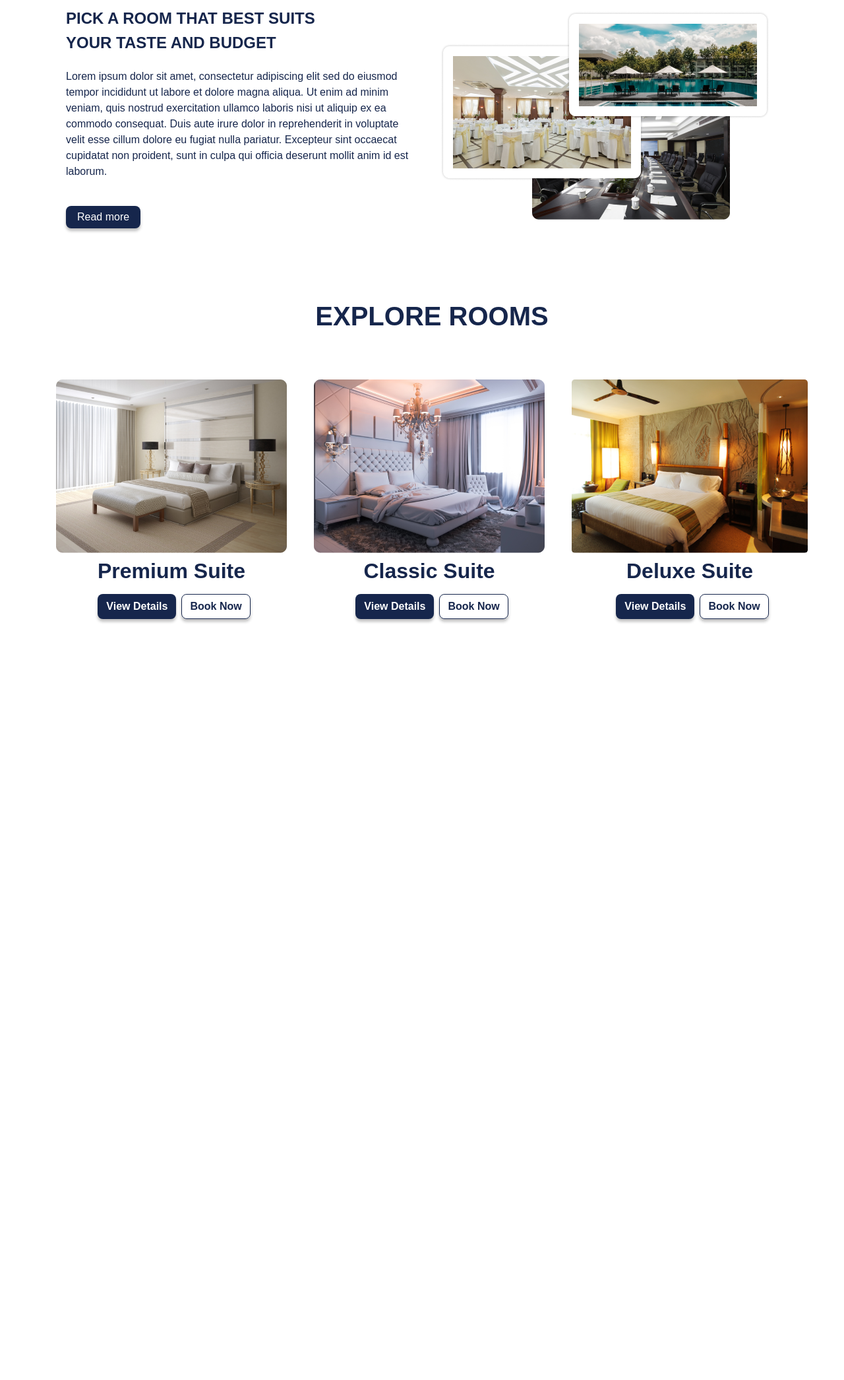
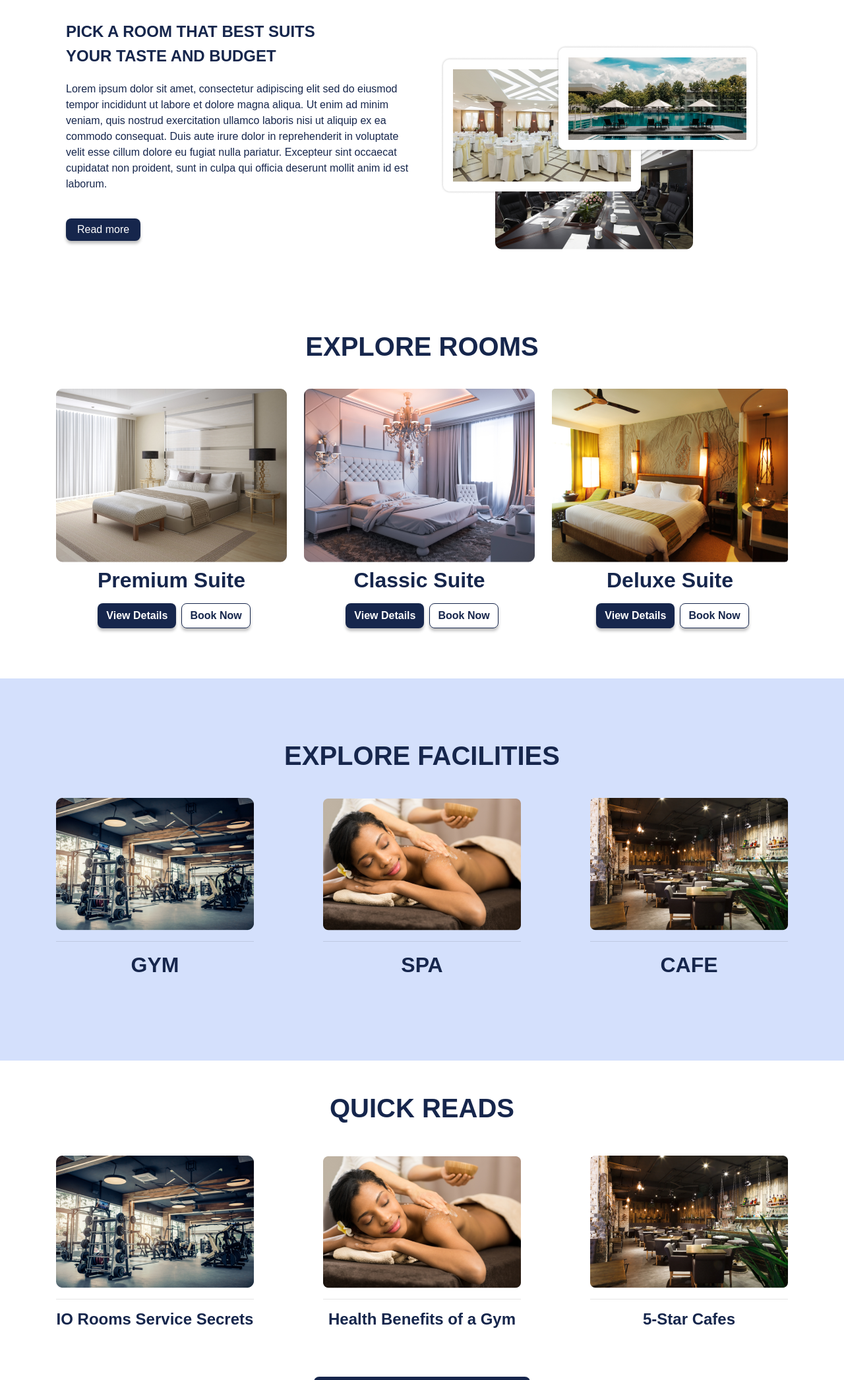
Before and after one commit to bony237/hotel_envato_avengers, a plain HTML site: page homepage.html in a window 1280 px wide. Shown: the part 709-2800 px from the top of the page at 66% size. Before the commit the page ends 1695 px from the top, so only its background shows below. Drawn offline with nearby package versions, Linux system fonts and the light colour scheme; a web font is replaced by a local one.

Commit message:
faciities, reads sections Done

```diff
--- a/homepage.html
+++ b/homepage.html
@@ -17,7 +17,7 @@
   </head>
   <body>
     <!--header-->
-    <header>
+    <header class="position-relative">
       <div class="bgColor d-flex align-items-center align-items-sm-start">
         <div>
           <div
@@ -57,10 +57,14 @@
     <!--end header-->
 
     <!--About-us-->
-    <div class="about_us singleColor">
+    <div
+      class="about_us singleColor position-relative d-flex align-items-center"
+    >
       <div class="container">
-        <p class="h1 text-center my-5 font-weight-bold">ABOUT US</p>
-        <div class="d-flex flex-row flex-wrap positioningBloc">
+        <p class="h1 text-center mb-5 font-weight-bold">ABOUT US</p>
+        <div
+          class="d-flex flex-row flex-wrap positioningBloc position-relative"
+        >
           <div class="col-12 col-lg-6">
             <p class="h4 font-weight-bold">PICK A ROOM THAT BEST SUITS</p>
             <p class="h4 font-weight-bold">YOUR TASTE AND BUDGET</p>
@@ -83,11 +87,25 @@
               Read more
             </div>
           </div>
-          <div class="col-12 col-lg-6 d-none d-lg-block blockImg">
+          <div
+            class="col-12 col-lg-6 d-none d-lg-block position-absolute blockImg"
+          >
             <div class="d-flex align-items-center justify-content-center">
-              <img src="style/meeting_room.png" alt="meeting_room" />
-              <img src="style/reception_oom.png" alt="reception_oom" />
-              <img src="style/swimming_pool.png" alt="swimming_pool" />
+              <img
+                src="style/meeting_room.png"
+                alt="meeting_room"
+                class="position-absolute"
+              />
+              <img
+                src="style/reception_oom.png"
+                alt="reception_oom"
+                class="position-absolute"
+              />
+              <img
+                src="style/swimming_pool.png"
+                alt="swimming_pool"
+                class="position-absolute"
+              />
             </div>
           </div>
         </div>
@@ -96,11 +114,12 @@
     <!--end About-us-->
 
     <!--Explore rooms-->
-    <div class="singleColor my-3 container position-relative">
-      <div class="rooms">
-        <h1 class="font-weight-bold my-5 text-center">EXPLORE ROOMS</h1>
+    <div class="singleColor rooms position-relative d-flex align-items-center">
+      <div class="container">
+        <h1 class="font-weight-bold mb-3 text-center">EXPLORE ROOMS</h1>
+
         <div
-          class="d-flex flex-row flex-wrap justify-content-between align-items-center"
+          class="d-flex flex-lg-row flex-column flex-wrap justify-content-between align-items-center"
         >
           <div class="my-4">
             <img src="style/premium.png" alt="premium" />
@@ -111,7 +130,9 @@
               <div class="btn formatBtn mx-2 font-weight-bold">
                 View Details
               </div>
-              <div class="btn formatBtn-outline font-weight-bold">Book Now</div>
+              <div class="btn formatBtn-outline font-weight-bold">
+                Book Now
+              </div>
             </div>
           </div>
           <div class="my-4">
@@ -123,7 +144,9 @@
               <div class="btn formatBtn mx-2 font-weight-bold">
                 View Details
               </div>
-              <div class="btn formatBtn-outline font-weight-bold">Book Now</div>
+              <div class="btn formatBtn-outline font-weight-bold">
+                Book Now
+              </div>
             </div>
           </div>
           <div class="my-4">
@@ -135,7 +158,9 @@
               <div class="btn formatBtn mx-2 font-weight-bold">
                 View Details
               </div>
-              <div class="btn formatBtn-outline font-weight-bold">Book Now</div>
+              <div class="btn formatBtn-outline font-weight-bold">
+                Book Now
+              </div>
             </div>
           </div>
         </div>
@@ -143,5 +168,74 @@
     </div>
 
     <!--end Explore rooms-->
+
+    <!--Explore facilities-->
+    <div
+      class="explore_facilities bgColor2 singleColor position-relative d-flex align-items-center"
+    >
+      <div class="container">
+        <h1 class="text-center font-weight-bold mb-3">EXPLORE FACILITIES</h1>
+        <div
+          class="d-flex flex-md-row flex-column flex-wrap justify-content-between align-items-center"
+        >
+          <div class="my-4">
+            <img src="style/gym.png" alt="gym" />
+            <hr />
+            <p class="h2 text-center font-weight-bold">GYM</p>
+          </div>
+          <div class="my-4">
+            <img src="style/spa.png" alt="spa" />
+            <hr />
+            <p class="h2 text-center font-weight-bold">SPA</p>
+          </div>
+          <div class="my-4">
+            <img src="style/cafe.png" alt="cafe" />
+            <hr />
+            <p class="h2 text-center font-weight-bold">CAFE</p>
+          </div>
+        </div>
+      </div>
+    </div>
+    <!--end Explore facilities-->
+
+    <!--Quick reads-->
+    <div
+      class="quick_reads singleColor position-relative d-flex align-items-center my-5"
+    >
+      <div class="container">
+        <h1 class="text-center font-weight-bold mb-3">QUICK READS</h1>
+        <div
+          class="my-4 d-flex flex-md-row flex-column flex-wrap justify-content-between align-items-center"
+        >
+          <div class="my-4">
+            <img src="style/gym.png" alt="gym" />
+            <hr />
+            <p class="h4 text-center font-weight-bold">
+              IO Rooms Service Secrets
+            </p>
+          </div>
+          <div class="my-4">
+            <img src="style/spa.png" alt="spa" />
+            <hr />
+            <p class="h4 text-center font-weight-bold">
+              Health Benefits of a Gym
+            </p>
+          </div>
+          <div class="my-4">
+            <img src="style/cafe.png" alt="cafe" />
+            <hr />
+            <p class="h4 text-center font-weight-bold">5-Star Cafes</p>
+          </div>
+        </div>
+        <div class="text-center">
+          <h1
+            class="my-3 py-1 h4 px-3 d-inline-block formatBtn text-white font-weight-bold"
+          >
+            PROCEED TO OUR BLOG
+          </h1>
+        </div>
+      </div>
+    </div>
+    <!--end Quick reads-->
   </body>
 </html>
--- a/style/homepage.css
+++ b/style/homepage.css
@@ -25,14 +25,16 @@ body {
   color: #16264c;
 }
 
+.bgColor2 {
+  background-color: #d4e0fc;
+}
+
 /*end style whole document*/
 
 /*style header*/
 header {
   width: 100%;
-  height: 579px;
-  position: absolute;
-  top: 0;
+  min-height: 579px;
   background: url("bg1.png") no-repeat center;
   color: white;
 }
@@ -44,7 +46,6 @@ header {
 }
 
 .bgColor {
-  position: absolute;
   height: 100%;
   width: 100%;
   background-color: #0000008f;
@@ -55,37 +56,24 @@ header {
 /*style about_us*/
 
 .about_us {
-  position: absolute;
-  top: 579px;
   width: 100%;
-  height: 579px;
+  min-height: 579px;
 }
 
-.blockImg {
-  position: relative;
+.positioningBloc {
   width: 100%;
   height: 100%;
 }
 
-.positioningBloc {
-  position: relative;
-  height: 100%;
-}
-
 .blockImg {
-  position: absolute;
   width: 100%;
   height: 100%;
   right: 0;
 }
 
-.blockImg img {
-  position: absolute;
-}
-
 .blockImg img:first-child {
-  top: 35%;
-  left: 30%;
+  bottom: 1%;
+  left: 20%;
 }
 
 .blockImg img:nth-child(2) {
@@ -94,8 +82,8 @@ header {
 }
 
 .blockImg img:nth-child(3) {
-  top: 1%;
-  right: 5%;
+  top: 10%;
+  right: 8%;
 }
 
 /*end style about_us*/
@@ -103,11 +91,16 @@ header {
 /*style Rooms*/
 
 .rooms {
-  position: absolute;
-  top: 1100px;
   width: 100%;
-  height: 579px;
+  min-height: 579px;
 
   /*border: solid;*/
 }
 /*end style Rooms*/
+
+/*style Explore facilities*/
+.explore_facilities {
+  width: 100%;
+  min-height: 579px;
+}
+/*style Explore facilities*/
```
Also changed, not shown: style/cafe.png (added), style/gym.png (added), style/spa.png (added).
